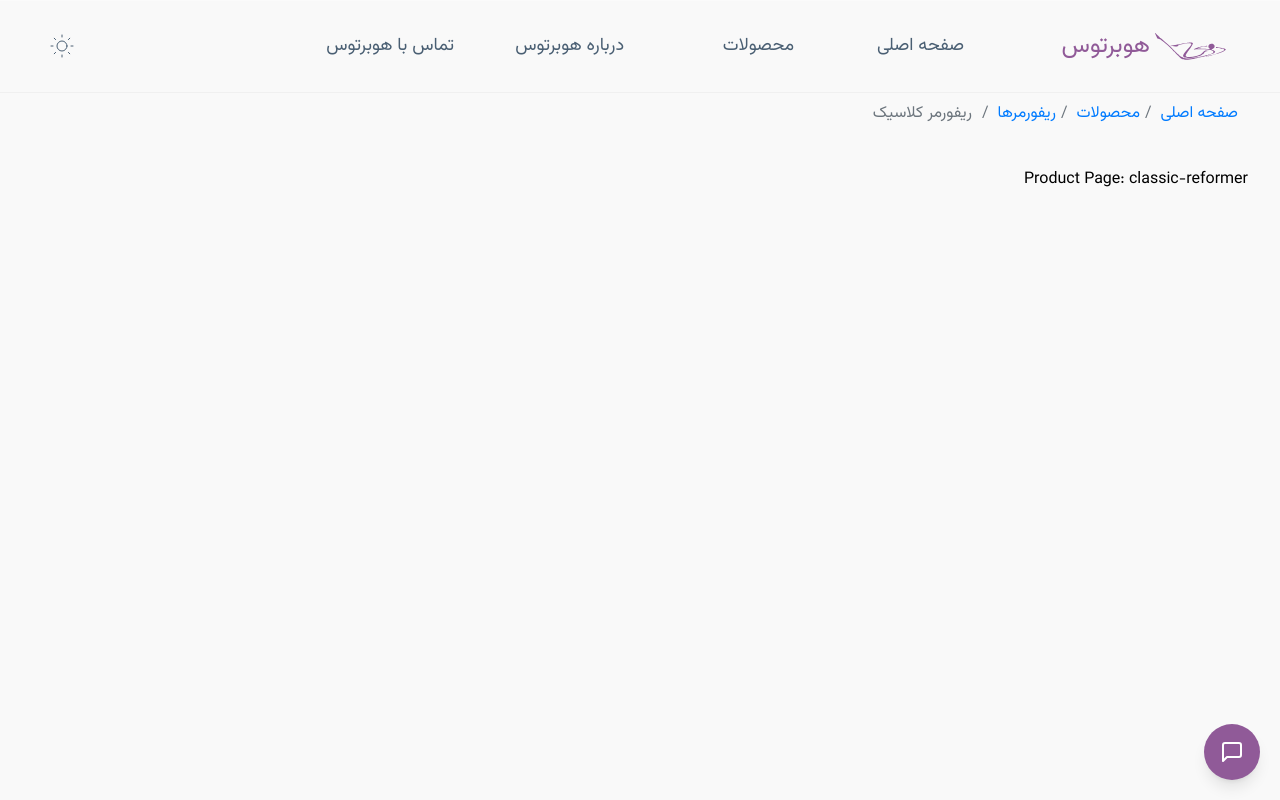
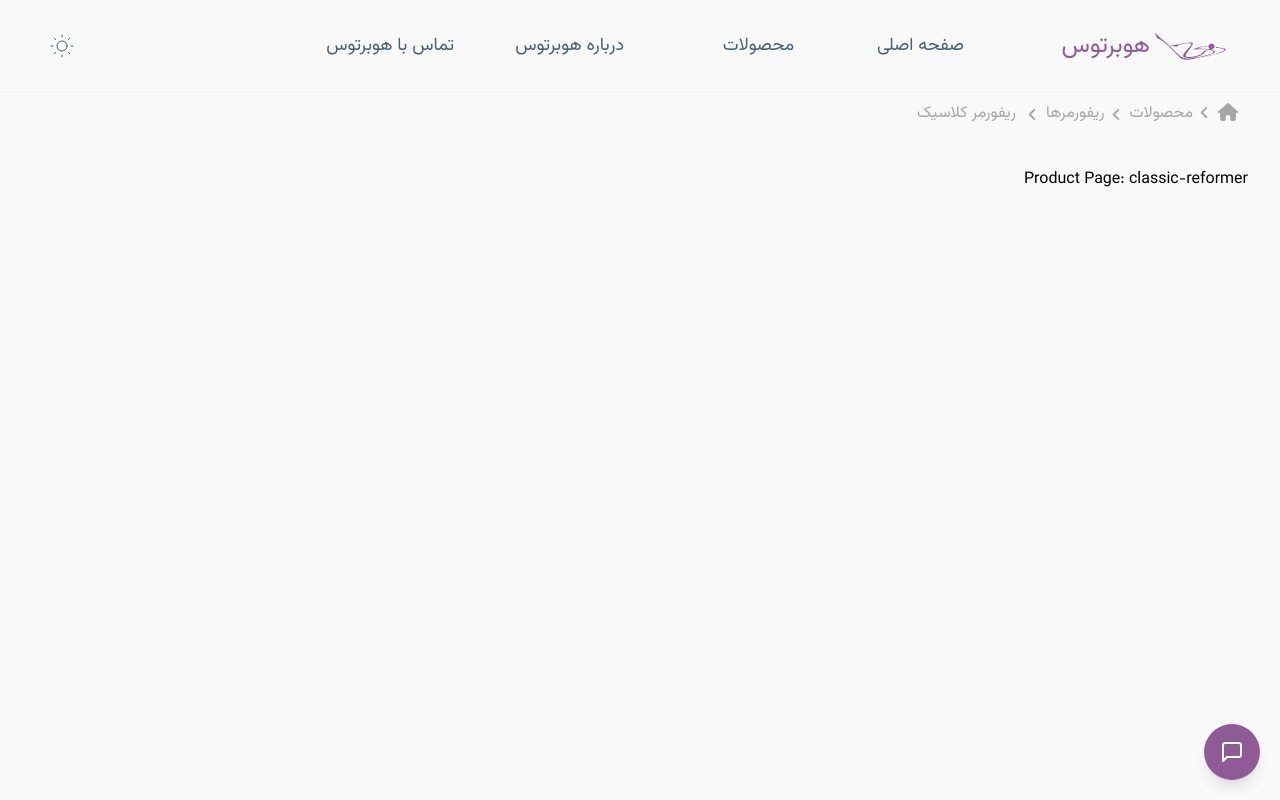
Before and after one commit to elhamest/hubertus-pilates-client, a Next.js app: page /collections/reformers/classic-reformer in a window 1280 px wide. Shown: the top 800 px of the page. Built offline with nearby package versions, Linux system fonts and the light colour scheme.

Commit message:
Styles the breradcrumb component

```diff
--- a/src/components/UI/breadcrumb/Breadcrumb.module.css
+++ b/src/components/UI/breadcrumb/Breadcrumb.module.css
@@ -10,16 +10,22 @@
   gap: 4px;
 }
 
+.breadcrumbLink {
+  display: flex;
+  gap: 6px;
+  align-items: center;
+}
+
 .breadcrumb a {
   text-decoration: none;
-  color: #007bff;
+  color: var(--accent-color-gray-dark);
 }
 
 .breadcrumb a:hover {
-  text-decoration: underline;
+  color: var(--primary-color);
 }
 
 .breadcrumb span {
   margin: 0 5px;
-  color: #6c757d;
+  color: var(--accent-color-gray-dark);
 }
--- a/src/components/UI/breadcrumb/index.jsx
+++ b/src/components/UI/breadcrumb/index.jsx
@@ -18,8 +18,9 @@ const Breadcrumb = ({ locale, pathToTitleMap }) => {
         <nav className={styles.breadcrumb} aria-label="breadcrumb">
           <ol style={{ direction: locale === "fa" ? "rtl" : "ltr" }}>
             <li>
-              <Link href="/">{pathToTitleMap[""]}</Link>
-              {/* <Link href="/"> {locale === "fa" ? "صفحه اصلی" : "Home"}</Link> */}
+              <Link href="/" className={styles.breadcrumbLink}>
+                <HomeIcon /> <AngleLeftIcon />
+              </Link>
             </li>
 
             {pathSegments?.map((segment, index) => {
@@ -36,11 +37,13 @@ const Breadcrumb = ({ locale, pathToTitleMap }) => {
 
               return (
                 <li key={segment}>
-                  <span>/</span>
                   {isLast ? (
                     <span>{displayName}</span>
                   ) : (
-                    <Link href={`/${currentPath}`}>{displayName}</Link>
+                    <div className={styles.breadcrumbLink}>
+                      <Link href={`/${currentPath}`}>{displayName}</Link>
+                      <AngleLeftIcon />{" "}
+                    </div>
                   )}
                 </li>
               );
@@ -53,3 +56,51 @@ const Breadcrumb = ({ locale, pathToTitleMap }) => {
 };
 
 export default Breadcrumb;
+
+const HomeIcon = () => {
+  return (
+    <svg
+      xmlns="http://www.w3.org/2000/svg"
+      viewBox="0 0 576 512"
+      width={20}
+      height={20}
+    >
+      <path
+        fill="#a6a6a6"
+        d="M575.8 255.5c0 18-15 32.1-32 32.1l-32 0 .7 160.2c0 2.7-.2 5.4-.5 8.1l0 16.2c0 22.1-17.9 40-40 40l-16 0c-1.1 0-2.2 0-3.3-.1c-1.4 .1-2.8 .1-4.2 .1L416 512l-24 0c-22.1 0-40-17.9-40-40l0-24 0-64c0-17.7-14.3-32-32-32l-64 0c-17.7 0-32 14.3-32 32l0 64 0 24c0 22.1-17.9 40-40 40l-24 0-31.9 0c-1.5 0-3-.1-4.5-.2c-1.2 .1-2.4 .2-3.6 .2l-16 0c-22.1 0-40-17.9-40-40l0-112c0-.9 0-1.9 .1-2.8l0-69.7-32 0c-18 0-32-14-32-32.1c0-9 3-17 10-24L266.4 8c7-7 15-8 22-8s15 2 21 7L564.8 231.5c8 7 12 15 11 24z"
+      />
+    </svg>
+  );
+};
+
+const AngleRightIcon = () => {
+  return (
+    <svg
+      xmlns="http://www.w3.org/2000/svg"
+      viewBox="0 0 320 512"
+      width={15}
+      height={15}
+    >
+      <path
+        fill="#a6a6a6"
+        d="M278.6 233.4c12.5 12.5 12.5 32.8 0 45.3l-160 160c-12.5 12.5-32.8 12.5-45.3 0s-12.5-32.8 0-45.3L210.7 256 73.4 118.6c-12.5-12.5-12.5-32.8 0-45.3s32.8-12.5 45.3 0l160 160z"
+      />
+    </svg>
+  );
+};
+
+const AngleLeftIcon = () => {
+  return (
+    <svg
+      xmlns="http://www.w3.org/2000/svg"
+      viewBox="0 0 320 512"
+      width={15}
+      height={15}
+    >
+      <path
+        fill="#a6a6a6"
+        d="M41.4 233.4c-12.5 12.5-12.5 32.8 0 45.3l160 160c12.5 12.5 32.8 12.5 45.3 0s12.5-32.8 0-45.3L109.3 256 246.6 118.6c12.5-12.5 12.5-32.8 0-45.3s-32.8-12.5-45.3 0l-160 160z"
+      />
+    </svg>
+  );
+};
```
